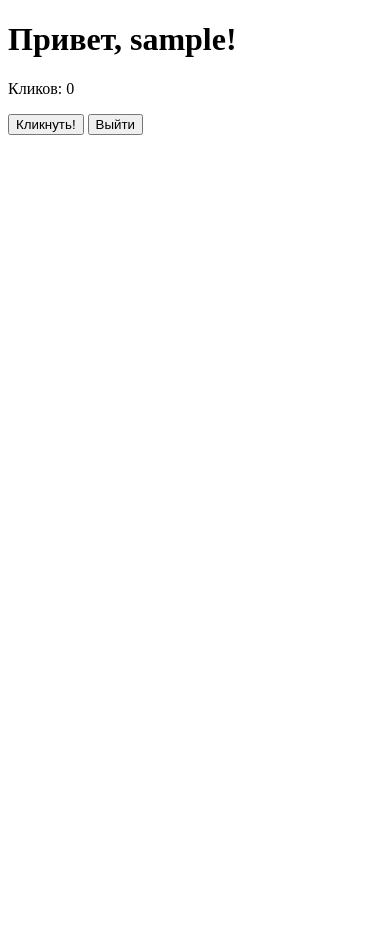
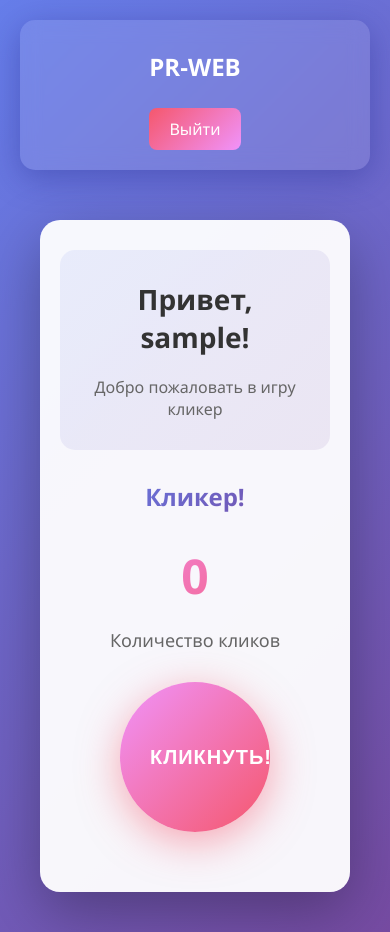
Before and after one commit to igormikt/PR-WEB, a Flask app: page / in a window 390 px wide. Before the commit the page ends 135 px from the top, so only its background shows below. Run offline with Flask 3, Linux system fonts and the light colour scheme; the visitor is signed in with stand-in values (Sample User, id 1).

Commit message:
add style

```diff
--- a/app/__init__.py
+++ b/app/__init__.py
@@ -13,4 +13,9 @@ bcrypt = Bcrypt(app)
 login_manager = LoginManager(app)
 login_manager.login_view = 'login'
 
+# login_manager.login_message = 'Пожалуйста, войдите для доступа'
+login_manager.login_message = 'Пожалуйста, войдите в систему для доступа к этой странице.'
+login_manager.login_message_category = 'info'  # будет синим цветом
+
+
 from app import routes, models
--- /dev/null
+++ b/app/static/css/style.css
@@ -0,0 +1,303 @@
+/* ===== Общие стили ===== */
+* {
+    margin: 0;
+    padding: 0;
+    box-sizing: border-box;
+}
+
+body {
+    font-family: 'Segoe UI', Tahoma, Geneva, Verdana, sans-serif;
+    background: linear-gradient(135deg, #667eea 0%, #764ba2 100%);
+    min-height: 100vh;
+    display: flex;
+    flex-direction: column;
+    padding: 20px;
+}
+
+/* ===== Навигация ===== */
+nav {
+    display: flex;
+    justify-content: space-between;
+    align-items: center;
+    padding: 20px 40px;
+    background: rgba(255, 255, 255, 0.1);
+    backdrop-filter: blur(10px);
+    border-radius: 15px;
+    margin-bottom: 30px;
+    box-shadow: 0 8px 32px 0 rgba(31, 38, 135, 0.37);
+}
+
+nav .logo {
+    font-size: 24px;
+    font-weight: bold;
+    color: white;
+    text-decoration: none;
+}
+
+nav .nav-links {
+    display: flex;
+    gap: 20px;
+}
+
+nav a {
+    color: white;
+    text-decoration: none;
+    padding: 10px 20px;
+    border-radius: 8px;
+    transition: all 0.3s ease;
+    font-weight: 500;
+}
+
+nav a:hover {
+    background: rgba(255, 255, 255, 0.2);
+    transform: translateY(-2px);
+}
+
+/* ===== Контейнер ===== */
+.container {
+    max-width: 500px;
+    margin: 50px auto;
+    padding: 40px;
+    background: rgba(255, 255, 255, 0.95);
+    border-radius: 20px;
+    box-shadow: 0 20px 60px rgba(0, 0, 0, 0.3);
+    animation: slideIn 0.5s ease-out;
+}
+
+@keyframes slideIn {
+    from {
+        opacity: 0;
+        transform: translateY(30px);
+    }
+    to {
+        opacity: 1;
+        transform: translateY(0);
+    }
+}
+
+/* ===== Заголовки ===== */
+h1 {
+    color: #333;
+    text-align: center;
+    margin-bottom: 30px;
+    font-size: 32px;
+    background: linear-gradient(135deg, #667eea 0%, #764ba2 100%);
+    -webkit-background-clip: text;
+    -webkit-text-fill-color: transparent;
+    background-clip: text;
+}
+
+/* ===== Формы ===== */
+form {
+    display: flex;
+    flex-direction: column;
+    gap: 20px;
+}
+
+label {
+    color: #555;
+    font-weight: 600;
+    margin-bottom: 8px;
+    font-size: 14px;
+    text-transform: uppercase;
+    letter-spacing: 0.5px;
+}
+
+input[type="text"],
+input[type="password"] {
+    width: 100%;
+    padding: 15px 20px;
+    border: 2px solid #e0e0e0;
+    border-radius: 12px;
+    font-size: 16px;
+    transition: all 0.3s ease;
+    background: #f8f9fa;
+}
+
+input[type="text"]:focus,
+input[type="password"]:focus {
+    outline: none;
+    border-color: #667eea;
+    background: white;
+    box-shadow: 0 0 0 4px rgba(102, 126, 234, 0.1);
+}
+
+/* ===== Кнопки ===== */
+button,
+input[type="submit"] {
+    background: linear-gradient(135deg, #667eea 0%, #764ba2 100%);
+    color: white;
+    padding: 15px 30px;
+    border: none;
+    border-radius: 12px;
+    font-size: 16px;
+    font-weight: 600;
+    cursor: pointer;
+    transition: all 0.3s ease;
+    text-transform: uppercase;
+    letter-spacing: 1px;
+    box-shadow: 0 4px 15px rgba(102, 126, 234, 0.4);
+}
+
+button:hover,
+input[type="submit"]:hover {
+    transform: translateY(-2px);
+    box-shadow: 0 6px 20px rgba(102, 126, 234, 0.6);
+}
+
+button:active,
+input[type="submit"]:active {
+    transform: translateY(0);
+}
+
+/* ===== Кнопка кликера ===== */
+.clicker-button {
+    width: 200px;
+    height: 200px;
+    border-radius: 50%;
+    font-size: 24px;
+    margin: 30px auto;
+    display: block;
+    background: linear-gradient(135deg, #f093fb 0%, #f5576c 100%);
+    box-shadow: 0 10px 40px rgba(245, 87, 108, 0.5);
+    transition: all 0.2s ease;
+}
+
+.clicker-button:hover {
+    transform: scale(1.05);
+    box-shadow: 0 15px 50px rgba(245, 87, 108, 0.7);
+}
+
+.clicker-button:active {
+    transform: scale(0.95);
+}
+
+/* ===== Счетчик кликов ===== */
+.click-counter {
+    text-align: center;
+    font-size: 48px;
+    font-weight: bold;
+    color: #333;
+    margin: 20px 0;
+    background: linear-gradient(135deg, #f093fb 0%, #f5576c 100%);
+    -webkit-background-clip: text;
+    -webkit-text-fill-color: transparent;
+    background-clip: text;
+}
+
+.click-label {
+    text-align: center;
+    color: #666;
+    font-size: 18px;
+    margin-bottom: 30px;
+}
+
+/* ===== Уведомления (Flash Messages) ===== */
+.flash {
+    padding: 15px 20px;
+    border-radius: 12px;
+    margin-bottom: 20px;
+    font-weight: 500;
+    animation: slideDown 0.4s ease-out;
+}
+
+@keyframes slideDown {
+    from {
+        opacity: 0;
+        transform: translateY(-20px);
+    }
+    to {
+        opacity: 1;
+        transform: translateY(0);
+    }
+}
+
+.flash.success {
+    background: #d4edda;
+    color: #155724;
+    border-left: 4px solid #28a745;
+}
+
+.flash.danger {
+    background: #f8d7da;
+    color: #721c24;
+    border-left: 4px solid #dc3545;
+}
+
+.flash.info {
+    background: #d1ecf1;
+    color: #0c5460;
+    border-left: 4px solid #17a2b8;
+}
+
+/* ===== Ссылки ===== */
+p {
+    text-align: center;
+    margin-top: 20px;
+    color: #666;
+}
+
+a {
+    color: #667eea;
+    text-decoration: none;
+    font-weight: 600;
+    transition: all 0.3s ease;
+}
+
+a:hover {
+    color: #764ba2;
+    text-decoration: underline;
+}
+
+/* ===== Карточка профиля ===== */
+.profile-card {
+    text-align: center;
+    padding: 30px;
+    background: linear-gradient(135deg, rgba(102, 126, 234, 0.1) 0%, rgba(118, 75, 162, 0.1) 100%);
+    border-radius: 15px;
+    margin-bottom: 30px;
+}
+
+.profile-card h2 {
+    color: #333;
+    margin-bottom: 10px;
+    font-size: 28px;
+}
+
+.profile-card p {
+    color: #666;
+    font-size: 16px;
+}
+
+/* ===== Адаптивность ===== */
+@media (max-width: 768px) {
+    .container {
+        padding: 30px 20px;
+        margin: 20px;
+    }
+
+    nav {
+        flex-direction: column;
+        gap: 15px;
+        padding: 20px;
+    }
+
+    h1 {
+        font-size: 24px;
+    }
+
+    .clicker-button {
+        width: 150px;
+        height: 150px;
+        font-size: 20px;
+    }
+}
+
+/* ===== Кнопка выхода ===== */
+.logout-button {
+    background: linear-gradient(135deg, #f5576c 0%, #f093fb 100%);
+}
+
+.logout-button:hover {
+    box-shadow: 0 6px 20px rgba(245, 87, 108, 0.6);
+}
--- a/app/templates/index.html
+++ b/app/templates/index.html
@@ -1,12 +1,49 @@
 <!DOCTYPE html>
 <html>
 <head>
-    <title>PR-WEB Clicker</title>
+    <meta charset="UTF-8">
+    <meta name="viewport" content="width=device-width, initial-scale=1.0">
+    <title>Кликер - PR-WEB</title>
+    <link rel="stylesheet" href="{{ url_for('static', filename='css/style.css') }}">
 </head>
 <body>
-    <h1>Привет, {{ current_user.username }}!</h1>
-    <p>Кликов: {{ current_user.clicks }}</p>
-    <a href="{{ url_for('click') }}"><button>Кликнуть!</button></a>
-    <a href="{{ url_for('logout') }}"><button>Выйти</button></a>
+    <nav>
+        <a href="{{ url_for('index') }}" class="logo">PR-WEB</a>
+        <div class="nav-links">
+            <a href="{{ url_for('logout') }}" class="logout-button">Выйти</a>
+        </div>
+    </nav>
+
+    <div class="container">
+        <div class="profile-card">
+            <h2>Привет, {{ current_user.username }}!</h2>
+            <p>Добро пожаловать в игру кликер</p>
+        </div>
+
+        <h1>Кликер!</h1>
+
+        <div class="click-counter">{{ current_user.clicks }}</div>
+        <p class="click-label">Количество кликов</p>
+
+        <a href="{{ url_for('click') }}">
+            <button class="clicker-button">Кликнуть!</button>
+        </a>
+    </div>
 </body>
 </html>
+
+
+
+<!--<!DOCTYPE html>-->
+<!--<html>-->
+<!--<head>-->
+<!--    <title>PR-WEB Clicker</title>-->
+<!--    <link rel="stylesheet" href="{{ url_for('static', filename='css/style.css') }}">-->
+<!--</head>-->
+<!--<body>-->
+<!--    <h1>Привет, {{ current_user.username }}!</h1>-->
+<!--    <p>Кликов: {{ current_user.clicks }}</p>-->
+<!--    <a href="{{ url_for('click') }}"><button>Кликнуть!</button></a>-->
+<!--    <a href="{{ url_for('logout') }}"><button>Выйти</button></a>-->
+<!--</body>-->
+<!--</html>-->
```
Also changed, not shown: app/templates/login.html (+57 -6 lines), app/templates/register.html (+56 -9 lines).
